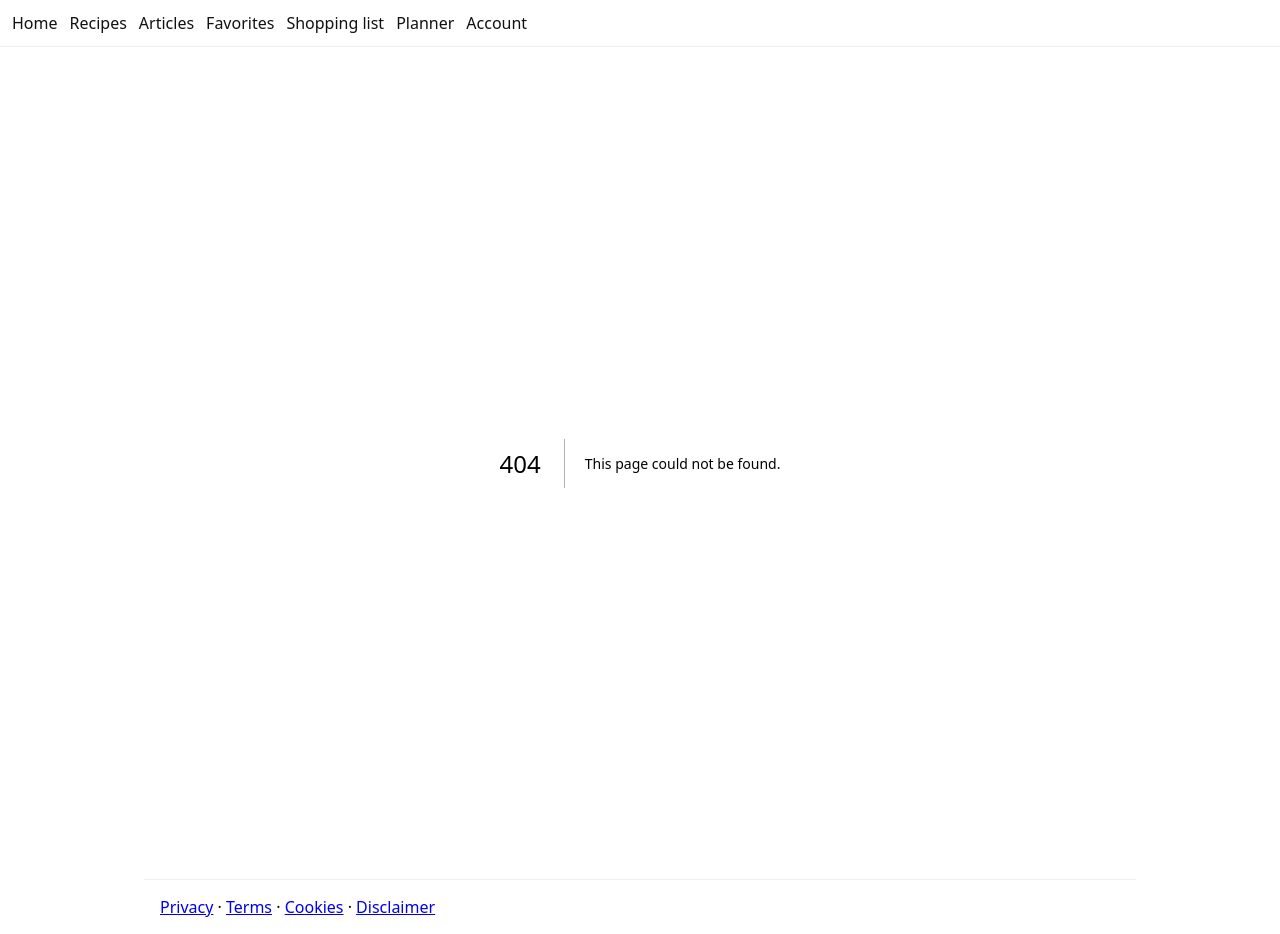
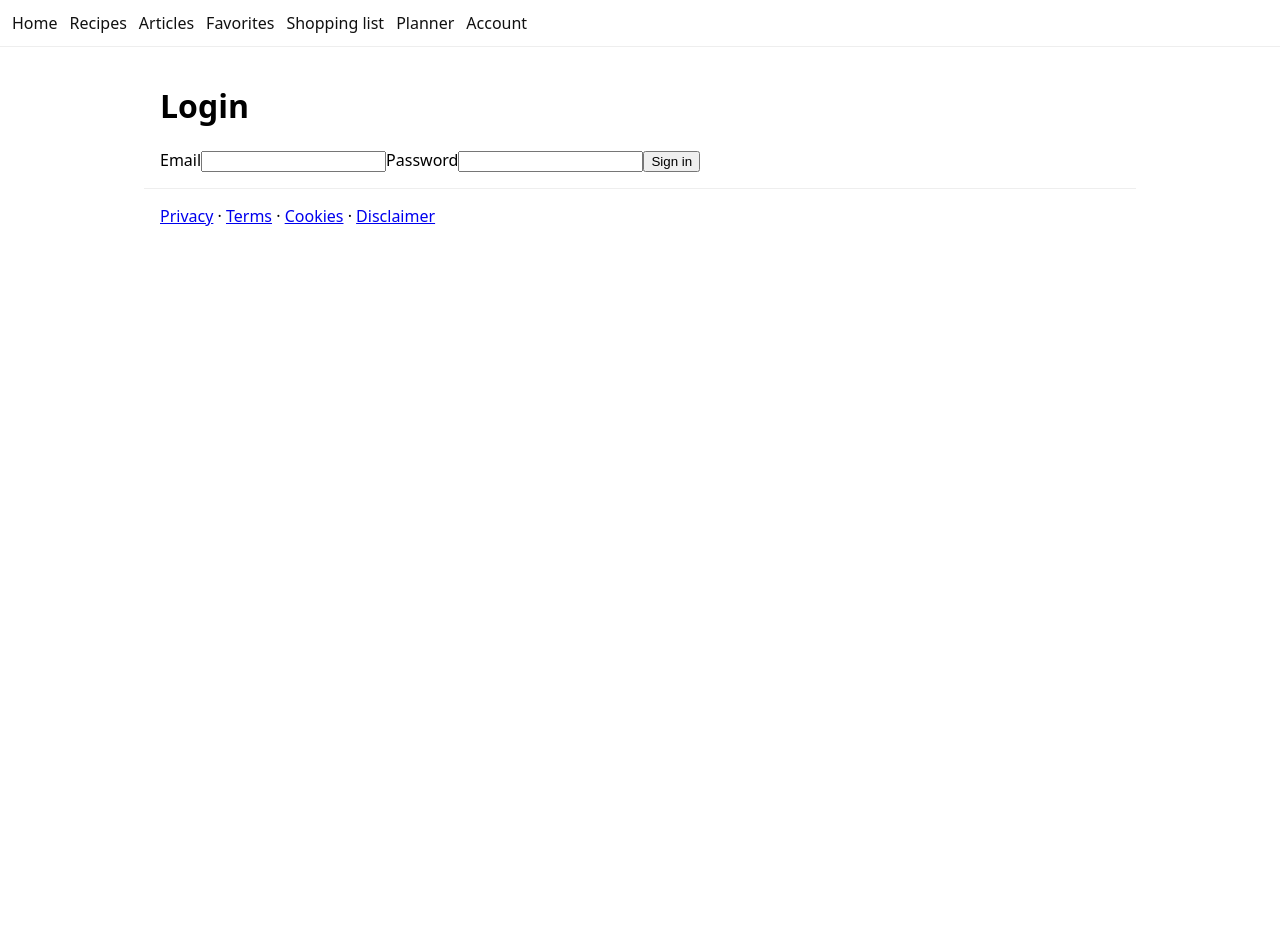
Before and after one commit to YPADSs/agent-platform, a Next.js app: page /account/login in a window 1280 px wide. Before the commit this address had no page. After the commit the page ends 800 px from the top, so only its background shows below. Built offline with nearby package versions, Linux system fonts and the light colour scheme.

Commit message:
S1-003: add login page (credentials)

```diff
--- /dev/null
+++ b/app/account/login/page.tsx
@@ -0,0 +1,31 @@
+"use client";
+
+import { signIn } from "next-auth/react";
+import { useState } from "react";
+
+export default function LoginPage() {
+  const [email, setEmail] = useState("");
+  const [password, setPassword] = useState("");
+
+  return (
+    <div>
+      <h1>Login</h1>
+      <form
+        onSubmit={async (e) => {
+          e.preventDefault();
+          await signIn("credentials", { email, password, callbackUrl: "/account" });
+        }}
+      >
+        <label>
+          Email
+          <input value={email} onChange={(e) => setEmail(e.target.value)} type="email" required />
+        </label>
+        <label>
+          Password
+          <input value={password} onChange={(e) => setPassword(e.target.value)} type="password" required />
+        </label>
+        <button type="submit">Sign in</button>
+      </form>
+    </div>
+  );
+}
```
